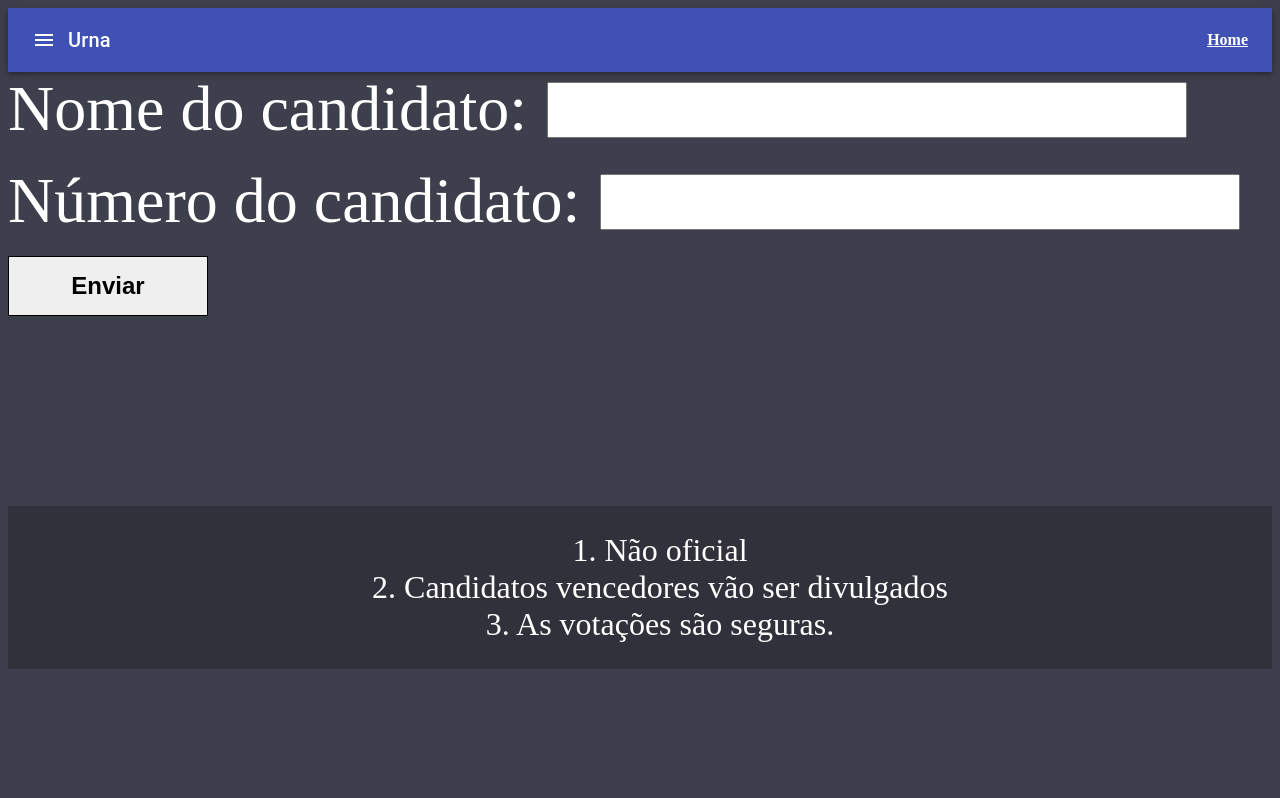
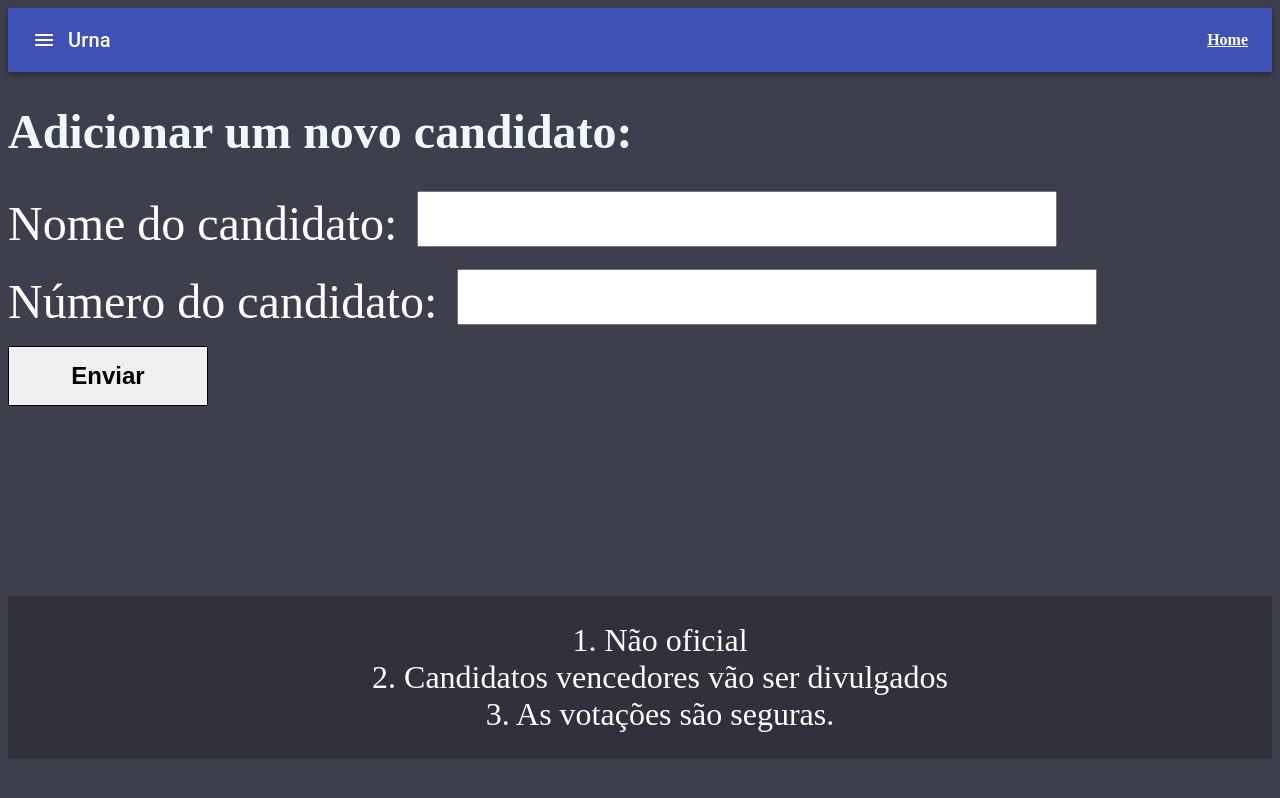
Before and after one commit to GuilhermeSenna/Urna-React-API, a React (Create React App) app in the folder client/: page /add in a window 1280 px wide. Built offline with nearby package versions, Linux system fonts and the light colour scheme.

Commit message:
Rota para candidato específico, Remoção adicionado com sucesso.

```diff
--- a/client/src/App.jsx
+++ b/client/src/App.jsx
@@ -1,8 +1,11 @@
 import React, { useState, useEffect } from 'react'
 import Axios from 'axios'
 import "./style.css";
+import { useHistory } from 'react-router-dom'
 
 export default function App() {
+
+  let history = useHistory(); // http://localhost:3000
 
   const [candidatos, setCandidatos] = useState([]);
 
@@ -22,7 +25,7 @@ export default function App() {
         {/* <h2> Nenhum candidato cadastrado ainda...</h2> */}
         {candidatos.map((val, key) => {
           return (
-            <div className="candidato" key={key}>
+            <div className="candidato" key={key} onClick={() => (history.push(`/candidato/${val._id}`))}>
               <h3><strong>Nome:</strong> {val.nome}</h3>
               <h3><strong>Número do candidato:</strong> {val.numero}</h3>
             </div>
--- /dev/null
+++ b/client/src/Candidato.jsx
@@ -0,0 +1,49 @@
+
+import React, { useEffect, useState } from 'react'
+import { useParams } from "react-router-dom"
+import Axios from 'axios'
+// import "./style.css";
+
+export default function Candidato() {
+    let { candidatoID } = useParams();
+    const [candidato, setCandidato] = useState({});
+    const [remover, setRemover] = useState(false);
+
+    useEffect(() => {
+        Axios.get(`http://localhost:3002/candidates/${candidatoID}`).then((data) => {
+            setCandidato({
+                nome: data.data.nome,
+                numero: data.data.numero,
+                id: data.data._id
+            });
+        });
+
+    }, [candidatoID]);
+
+    const deletePost = (id) => {
+        Axios.delete(`http://localhost:3002/candidates/${candidatoID}`).then((response) => {
+            alert("Você removeu um candidato")
+        })
+    }
+
+
+    return (
+        <div>
+            <div style={{ border: '1px solid black' }}>
+                <h1>{candidato.nome}</h1>
+                <h2>{candidato.numero}</h2>
+                {/* <button onClick={(() => deletePost(candidato.id))}>Editar</button> */}
+
+                {remover
+
+                    ? <div>
+                        <h2>Tem certeza que deseja remover?</h2>
+                        <button onClick={(() => deletePost(candidato.id))}>Remover</button>
+                    </div>
+
+                    : <button onClick={() => setRemover(true)}>Remover</button>
+                }
+            </div>
+        </div >
+    );
+}
--- a/client/src/Form.jsx
+++ b/client/src/Form.jsx
@@ -2,6 +2,7 @@ import React, { useState } from "react";
 import TextField from "@material-ui/core/TextField";
 import Button from "@material-ui/core/Button";
 import Axios from 'axios'
+import "./style.css";
 
 export default function Add() {
 
@@ -18,26 +19,23 @@ export default function Add() {
     }
 
     await Axios.post("http://localhost:3002/candidates", candidato)
-      .then(() => {
-        alert(`O seu candidato é ${nome} de número ${numero}.`);
-      })
+      .then((response) => {
+        console.log(response)
+        if (typeof response.data.name !== "undefined") {
+          console.log('Erro, tente novamente com outro número de candidato')
+        } else {
+          console.log('Inserido com sucesso!');
+        }
+      }, (error) => {
+        console.log(error);
+      });
   }
 
-  // function handleInput(e) {
-  //   let _numero = e.target.value;
-
-  //   if (!Number(_numero)) {
-  //     return;
-  //   }
-  //   setNumero({
-  //     [e.target.name]: _numero
-  //   });
-  // };
-
   return (
-    <div>
+    <div className="Form">
+      <h1>Adicionar um novo candidato:</h1>
       <form onSubmit={handleSubmit}>
-        <label style={{ fontSize: "4rem", color: "white" }}>
+        <label>
           Nome do candidato:
         </label>
         <input type="text" value={nome} onChange={(e) => {
@@ -45,7 +43,7 @@ export default function Add() {
         }} />
 
         <br /><br />
-        <label style={{ fontSize: "4rem", color: "white" }}>
+        <label>
           Número do candidato:
         </label>
         <input type="text" value={numero} onChange={(e) => {
--- a/client/src/index.js
+++ b/client/src/index.js
@@ -8,6 +8,7 @@ import Header from "./Header";
 import Footer from "./Footer";
 import Add from "./Add";
 import Form from "./Form";
+import Candidato from "./Candidato"
 
 const rootElement = document.getElementById("root");
 ReactDOM.render(
@@ -19,7 +20,7 @@ ReactDOM.render(
           <App />
           <Add />
         </Route>
-
+        <Route path="/candidato/:candidatoID" component={Candidato} /> {/* Página do candidato */}
         {/* Só aparece na tela inicial */}
         <Route path="/add" component={Form} /> {/* Só aparece na página /add */}
       </Switch>
--- a/client/src/style.css
+++ b/client/src/style.css
@@ -1,3 +1,27 @@
+/* Geral */
+
+body {
+  background-color: #3e3f4c;
+}
+
+
+.Footer{
+  padding: 10px 0;
+  background-color: #30313b;
+  margin-top: 15%;
+  margin-bottom: 0;
+}
+
+
+.Footer li{
+  display:table;
+  margin:0px auto 0px auto;
+  color: white;
+  font-size: 200%;
+}
+
+/* Pagina principal */
+
 .candidatos{
   display: flex;
   flex-wrap: wrap;
@@ -29,8 +53,18 @@
   flex-direction: column;
 }
 
-body {
-  background-color: #3e3f4c;
+
+/* Form */
+
+.Form h1{
+  color:aliceblue;
+  font-size: 300%;
+  font-weight: 900;
+}
+
+label{
+  font-size: 3rem;
+  color: white;
 }
 
 input[type=text]{
@@ -49,18 +83,3 @@ input[type=submit]{
   /* background-color: black;
   color: white; */
 }
-
-.Footer{
-  padding: 10px 0;
-  background-color: #30313b;
-  margin-top: 15%;
-  margin-bottom: 0;
-}
-
-
-.Footer li{
-  display:table;
-  margin:0px auto 0px auto;
-  color: white;
-  font-size: 200%;
-}
```
